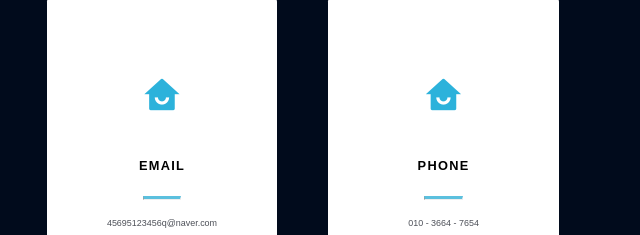
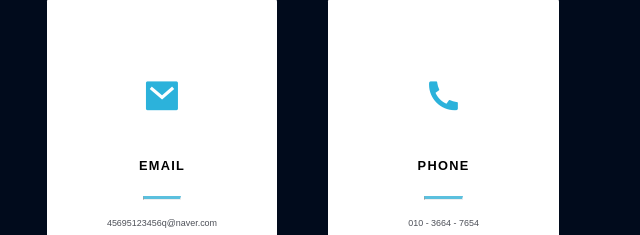
Before and after one commit to leeseokwang/leeseokwang.github.io, a plain HTML site: page index.html in a window 1280 px wide. Shown: the part 3223-3458 px from the top of the page, 478-1118 px from the left. Drawn offline with nearby package versions, Linux system fonts and the light colour scheme.

Commit message:
pc-ver 91

```diff
--- a/index.html
+++ b/index.html
@@ -186,7 +186,7 @@
             </div>
             <div>
                 <div>
-                    <p><i class="ri-home-smile-fill"></i></p>
+                    <p><i class="ri-mail-fill"></i></p>
                     <h3>EMAIL</h3>
                     <hr>
                     <p>45695123456q@naver.com</p>
@@ -194,7 +194,7 @@
             </div>
             <div>
                 <div>
-                    <p><i class="ri-home-smile-fill"></i></p>
+                    <p><i class="ri-phone-fill"></i></p>
                     <h3>PHONE</h3>
                     <hr>
                     <p>010 - 3664 - 7654</p>
```
